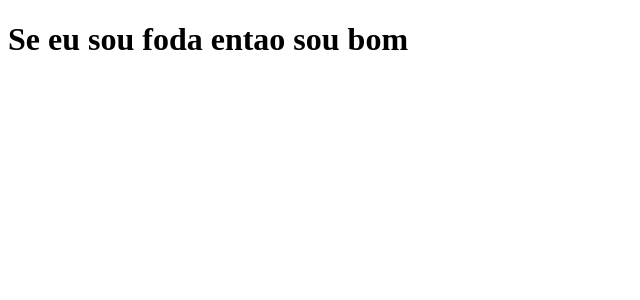
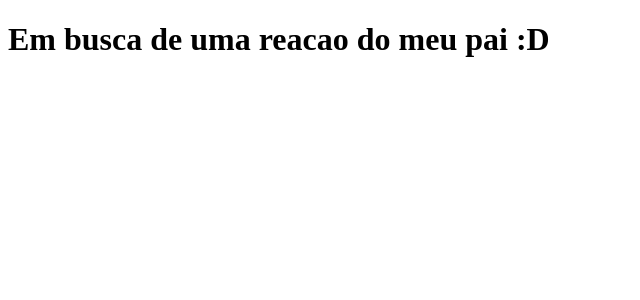
Before and after one commit to HugoSantos2131/tabnews, a Next.js app: page / in a window 1280 px wide. Shown: the top 300 px of the page, without its empty margins (0-640 px from the left). Built offline with nearby package versions, Linux system fonts and the light colour scheme.

Commit message:
Concertando index.js

```diff
--- a/pages/index.js
+++ b/pages/index.js
@@ -1,5 +1,5 @@
 function Home() {
-    return <h1> Se eu sou foda entao sou bom </h1>
+    return <h1> Em busca de uma reacao do meu pai :D </h1>
 }
 
 export default Home;
```
